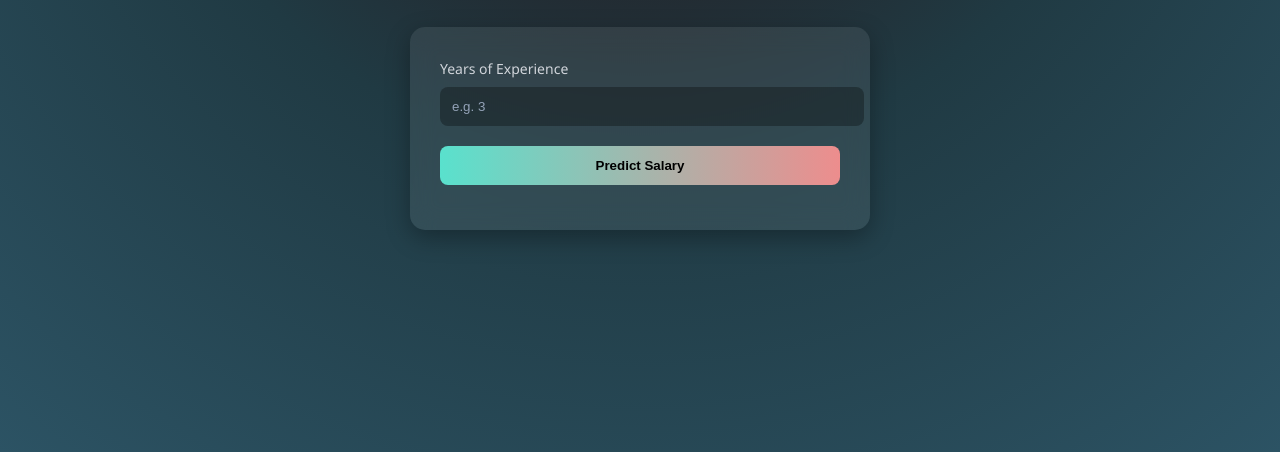
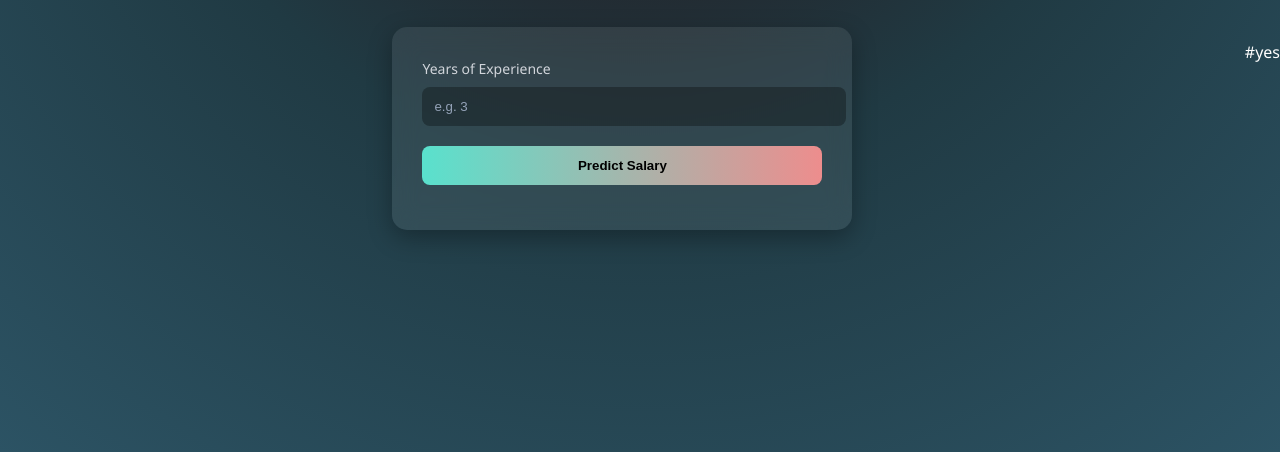
Before and after one commit to code-ninja42/Unsupervised, a plain HTML site: page index.html in a window 1280 px wide. Shown: the part 348-800 px from the top of the page. Drawn offline with Linux system fonts and the light colour scheme.

Commit message:
updated code

```diff
--- a/index.html
+++ b/index.html
@@ -281,4 +281,5 @@ function predictSalary() {
 </script>
 
 </body>
+#yes
 </html>
```
